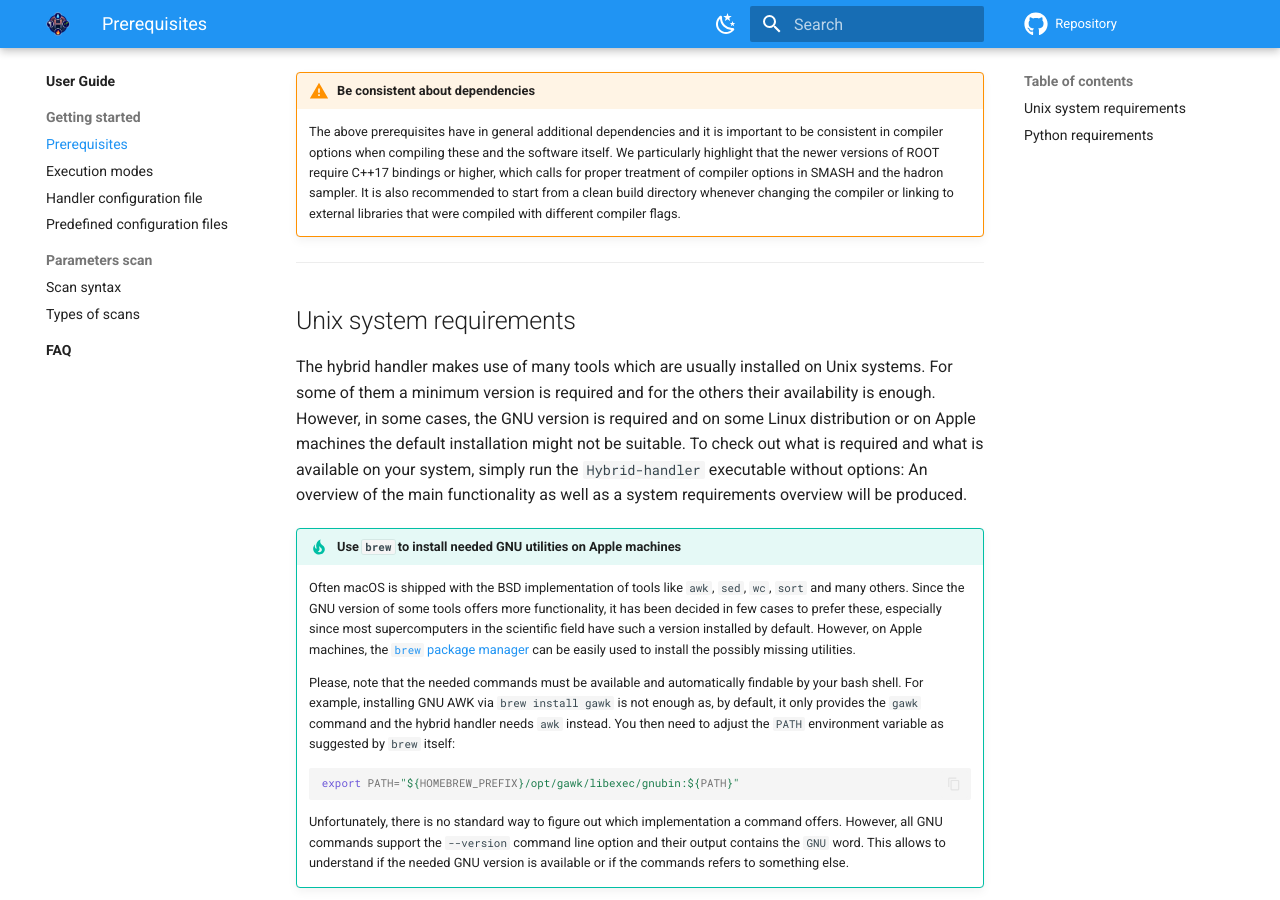
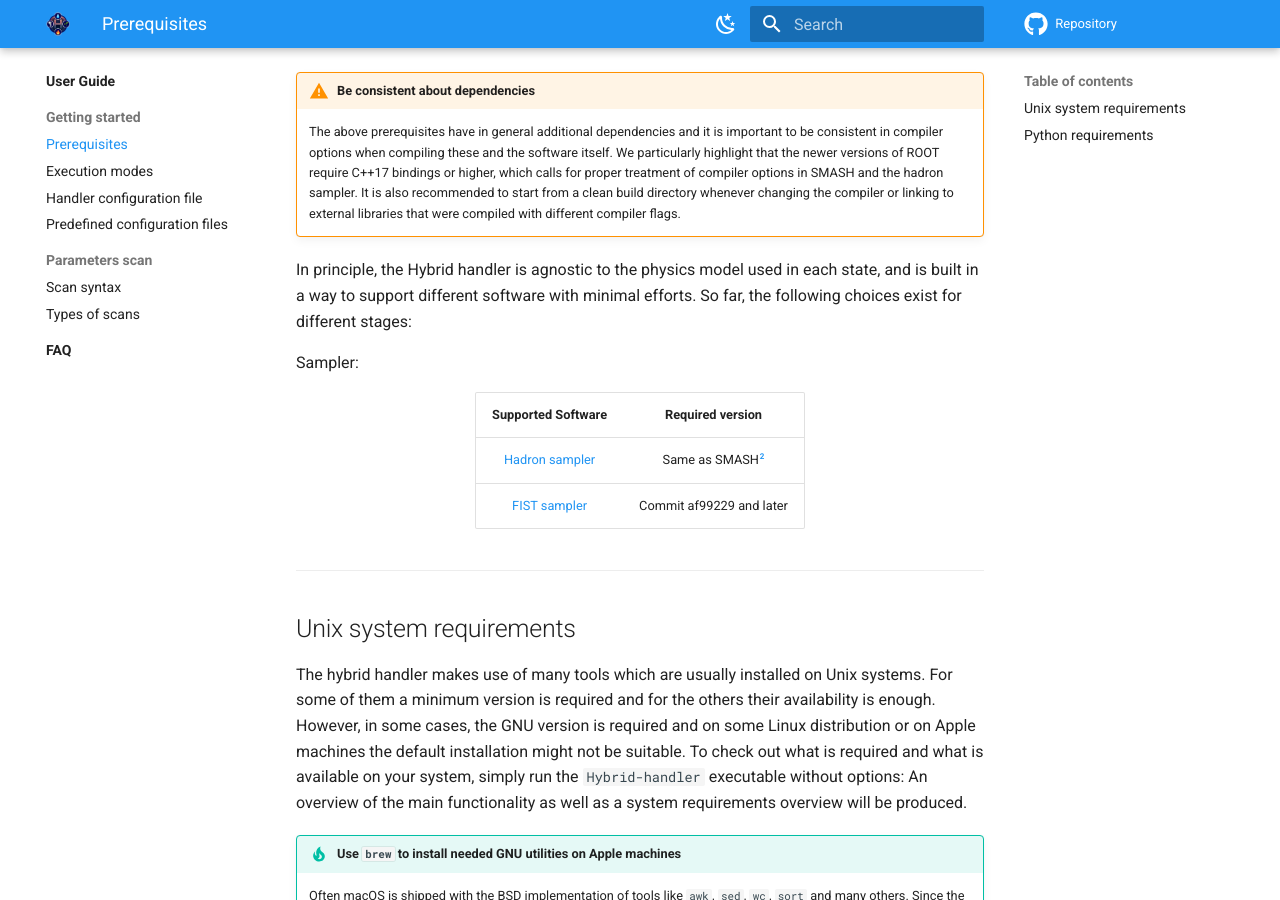
Before and after one commit to smash-transport/smash-vhlle-hybrid, an MkDocs documentation site: the page built from docs/user/prerequisites.md, in a window 1280 px wide and 900 px high, scrolled down 725 px. Built offline with MkDocs 1.6.1 and Material for MkDocs 9.7.7, drawn with Linux system fonts in a browser that asks for light colours; emoji names are drawn with the system emoji font; comment, search, counter and statistics services are not loaded; the version menu is left out.

Commit message:
Start documentation

```diff
--- a/docs/user/prerequisites.md
+++ b/docs/user/prerequisites.md
@@ -38,6 +38,17 @@
     We particularly highlight that the newer versions of ROOT require C++17 bindings or higher, which calls for proper treatment of compiler options in SMASH and the hadron sampler.
     It is also recommended to start from a clean build directory whenever changing the compiler or linking to external libraries that were compiled with different compiler flags.
 
+In principle, the Hybrid handler is agnostic to the physics model used in each state, and is built in a way to support different software with minimal efforts. So far, the following choices exist for different stages:
+
+Sampler:
+<div class="center-table" markdown>
+
+| Supported Software | Required version |
+| :------------: | :--------------: |
+| [Hadron sampler](https://github.com/smash-transport/smash-hadron-sampler) | Same as SMASH[^2] |
+| [FIST sampler](https://github.com/vlvovch/fist-sampler) | Commit af99229 and later |
+
+</div>
 ---
 
 ## Unix system requirements
```
Also changed, not shown: docs/user/configuration_file.md (+2 -0 lines).
